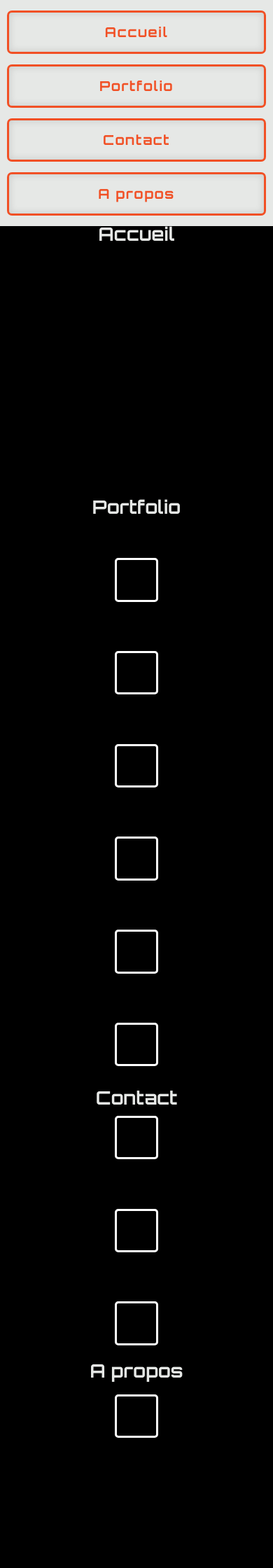
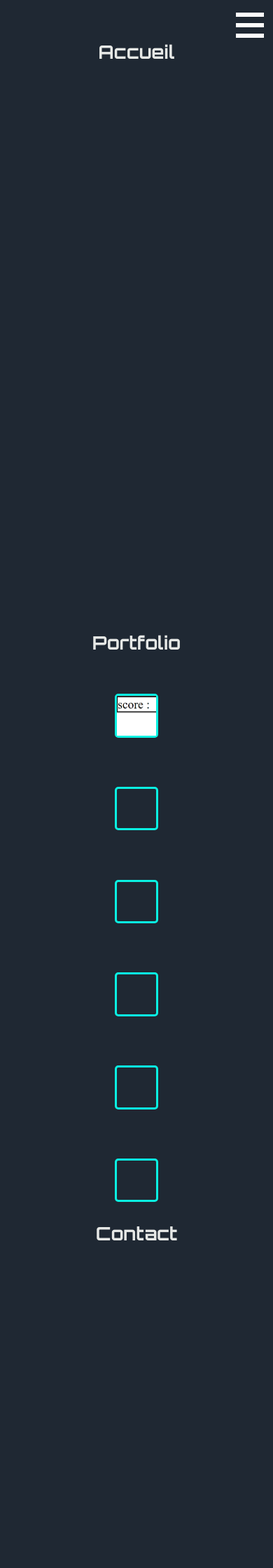
Before and after one commit to MHetmann/siteCV, a PHP site: page / in a window 390 px wide. Shown: the top 2240 px of the page at 70% size. Before the commit the page ends 2054 px from the top, so only its background shows below. Run offline with PHP 8.4, Linux system fonts and the light colour scheme; some libraries are stand-ins or nearby versions.

Commit message:
0.5 responsive

```diff
--- a/css/style.css
+++ b/css/style.css
@@ -1,12 +1,21 @@
 *,*::before,*::after{box-sizing: border-box;}
 
+html {
+    scroll-behavior: smooth;
+  }
+
+:root{
+    --main-bg-color: #1F2833;
+    --bg-color: #C5C6C7;
+    --accent-color: rgb(10, 241, 226);
+}
 
 body{
     margin:0;
     padding:0;
-    background: black;
+    background: var(--main-bg-color);
     font-family: 'Orbitron', sans-serif;
-    font-size: 1.1em;
+    font-size:  1.1em;
     display:flex;
     flex-direction: row;
     width: 400vw;
@@ -15,7 +24,7 @@ body{
 
 nav{
     width: 100vw;
-    background: #E6E8E6;
+    background: var(--bg-color);
     position:fixed;
     top:0;
     margin-bottom:100%;
@@ -27,41 +36,43 @@ nav ul {
     padding: 0;
     display:flex;
     justify-content: flex-end;
+    height: 60px;
 }
 
 
 
 nav ul li {
     display: flex;
-    justify-items: center;
+    align-items: center;
     list-style: none;
-    margin:15px 10px;
-    background:#E6E8E6;
+    margin:0px 10px;
+    background:var(--bg-color);
     position:relative;
     font-size: 1.1em;
-    font-weight: 700;
     letter-spacing: 1.5px;
     top:-100px;
-    transition: box-shadow 0.2s linear ,top 1.2s ease-in-out;
-    border-radius: 7px;
+    transition: top 1.2s ease-in-out;
 }
 
 nav li a{
-    transition: border 0.2s linear;
-    padding:0.8em 1em;
-    color: #F15025;
+    padding:0.5em 1em;
+    color: var(--accent-color);
     text-decoration: none;
-    width: 100%;
-    border: 3px solid #F15025;
+    border: 0px solid var(--accent-color);
     border-radius: 7px;
-    box-shadow: inset 0 0 10px 2px rgba(0, 0, 0, 0.1);
+    box-shadow: inset 0 0 25px 2px rgba(0, 0, 0, 0.1);
+    transition: all 0.2s linear;
 }
 
-nav ul li:hover {
+nav ul li a:hover {
     box-shadow: inset 0 0 10px 4px rgba(0, 0, 0, 0.11);
 }
 
-
+.toggle{
+    position: absolute;
+    top: 50%;
+    left: 50%;
+}
 
 section{
     position:relative;
@@ -84,13 +95,111 @@ section h1{
     justify-content: space-around;
 }
 
-#portfolio_site .site_img{
-    border:3px white solid;
+#portfolio_site a{
+    border:3px var(--accent-color) solid;
     border-radius: 5px;
     flex-basis: 16vw;
     height: 16vw;
     margin:2em 3.8em;
+    position :relative;
 }
+
+
+#site1{
+    background-image: url("../img/site_jeu_tir.png");
+    width: 100%;
+    height: 100%;
+}
+
+
+/* ======================== HAMBURGER MENU ======================== */
+
+#hamburger_menu{
+    display:none;
+}
+
+#hamburger_menu span{
+    position: absolute;
+    display:block;
+    background: #fff;
+    width: 50%;
+    height: 6px;
+    transition: .5s;
+}
+
+#hamburger_menu  span:nth-child(even){
+    left: 50%;
+}
+
+#hamburger_menu  span:nth-child(1),
+#hamburger_menu  span:nth-child(2){
+    top: 0;
+}
+
+#hamburger_menu  span:nth-child(3),
+#hamburger_menu  span:nth-child(4){
+    top: 15px;
+}
+
+#hamburger_menu  span:nth-child(5),
+#hamburger_menu  span:nth-child(6){
+    top: 30px;
+}
+
+#hamburger_menu.active span:nth-child(3){
+    transform: translateX(-50px);
+    opacity: 0;
+}
+
+#hamburger_menu.active span:nth-child(4){
+    transform: translateX(50px);
+    opacity: 0;
+}
+
+#hamburger_menu  span:nth-child(1){
+    transform-origin: top left;
+}
+
+#hamburger_menu  span:nth-child(2){
+    transform-origin: top right;
+}
+
+#hamburger_menu.active span:nth-child(1){
+    transform: rotate(45deg);
+    top: 5px;
+    left: 9px;
+}
+
+#hamburger_menu.active span:nth-child(2){
+    transform: rotate(-45deg);
+    top: 5px;
+    left:calc(50% - 9px);
+}
+
+
+#hamburger_menu  span:nth-child(5){
+    transform-origin: bottom left;
+}
+
+#hamburger_menu  span:nth-child(6){
+    transform-origin: bottom right;
+}
+
+#hamburger_menu.active span:nth-child(5){
+    transform: rotate(-45deg);
+    bottom: 5px;
+    left: 9px;
+}
+
+#hamburger_menu.active span:nth-child(6){
+    transform: rotate(45deg);
+    bottom: 5px;
+    left: calc(50% - 9px);
+}
+
+
+
+/* ================================================================ */
 
 @media screen and (max-width:1000px){
     nav ul {
@@ -98,23 +207,78 @@ section h1{
     }
 }
 
+
+@media screen and (min-width:730px){
+    nav{
+        display: block;
+    }
+}
+
 @media screen and (max-width:730px){
 
+    body{
+        width: 100vw;
+    }
+
+    section{
+        top:0;
+        width: 100vw;
+        flex-basis: 100vh;
+    }
+
+    #hamburger_menu{
+        display: block;
+        position: fixed;
+        top:1em;
+        left:calc(100% - 3em);
+        width: 40px;
+        height: 40px;
+        z-index: 101;
+    }
+
+    #hamburger_menu span{
+        position: absolute;
+        display:block;
+        background: #fff;
+        width: 50%;
+        height: 6px;
+        transition: .5s;
+    }
+
+    nav{
+        height: 100vh;
+        background: rgba(180, 180, 180, 0.2);
+        display: none;
+    }
+
+
+
     nav ul {
-        display:block;
+        flex-flow: column;
+        opacity:1;
+        position: absolute;
+        width: 100%;
+        height: 50vh;
+        background: rgb(117, 117, 117);
     }
 
     nav ul li{
         top:0;
-
+        margin: 0;
+        height: 100px;
+        align-items: center;
+        width: 100vw;
+        height: 10vh;
+        background: none;
     }
 
-    nav ul li a{
+    nav li a{
         text-align: center;
-    }
-
-    section{
-        top:260px;
+        margin: 0 auto;
+        height: 100%;
+        width: 70%;
+        box-shadow: inset 0 0 0 0;
+        border: 0;
     }
 
     body{
--- a/index.html
+++ b/index.html
@@ -5,46 +5,64 @@
   <link rel="stylesheet" href="css/style.css">
   <meta charset="UTF-8">
   <link href="https://fonts.googleapis.com/css?family=Orbitron:400,700,900" rel="stylesheet">
+  <link rel="stylesheet" href="https://use.fontawesome.com/releases/v5.6.3/css/all.css">
+  <script src="https://code.jquery.com/jquery-3.3.1.js"></script>
   <meta name="viewport" content="width=device-width, initial-scale=1.0">
   <meta http-equiv="X-UA-Compatible" content="ie=edge">
   <title>Document</title>
 </head>
 
 <body>
-  <nav>
+  <div id="hamburger_menu" class="toggle">
+    <span></span>
+    <span></span>
+    <span></span>
+    <span></span>
+    <span></span>
+    <span></span>
+  </div>
+  <nav id="navbar">
     <ul>
-      <li><a href ="#" onclick="move_section(0)">Accueil</a></li>
-      <li><a href ="#" onclick="move_section(1)">Portfolio</a></li>
-      <li><a href ="#" onclick="move_section(2)">Contact</a></li>
-      <li><a href ="#" onclick="move_section(3)">A propos</a></li>
+      <li><a href="#" onclick="move_section(0)"><i class="fas fa-home"></i>Accueil</a></li>
+      <li><a href="#" onclick="move_section(1)"><i class="fab fa-github"></i>Portfolio</a></li>
+      <li><a href="#" onclick="move_section(2)"><i class="fas fa-address-book"></i>Contact</a></li>
+      <li><a href="#" onclick="move_section(3)"><i class="fas fa-info-circle"></i>A propos</a></li>
     </ul>
+    <div id="bot_nav"></div>
   </nav>
-  <section id = "Accueil">
+  <section id="Accueil">
 
     <h1>Accueil</h1>
-
 
 
 
   </section>
 
 
-  <section id = "Portfolio">
+  <section id="Portfolio">
 
     <h1>Portfolio</h1>
-  <div id="portfolio_site">
-    <div class="site_img site1"></div>
-    <div class="site_img site2"></div>
-    <div class="site_img site3"></div>
-    <div class="site_img site4"></div>
-    <div class="site_img site5"></div>
-    <div class="site_img site1"></div>
-    <div class="site_img site2"></div>
-    <div class="site_img site3"></div>
-    <div class="site_img site4"></div>
-    <div class="site_img site5"></div>
+    <div id="portfolio_site">
+      <a href="../jeu_precision/index.html">
+        <div class="site_img" id="site1"></div>
+      </a>
+      <a href="../jeu_precision/index.html">
+        <div class="site_img" id="site2"></div>
+      </a>
+      <a href="../jeu_precision/index.html">
+        <div class="site_img" id="site3"></div>
+      </a>
+      <a href="../jeu_precision/index.html">
+        <div class="site_img" id="site4"></div>
+      </a>
+      <a href="../jeu_precision/index.html">
+        <div class="site_img" id="site5"></div>
+      </a>
+      <a href="../jeu_precision/index.html">
+        <div class="site_img" id="site6"></div>
+      </a>
 
-  </div>
+    </div>
 
 
 
@@ -55,7 +73,7 @@
   </section>
 
 
-  <section id = "Contact">
+  <section id="Contact">
 
     <h1>Contact</h1>
 
@@ -69,7 +87,7 @@
   </section>
 
 
-  <section id = "apropos">
+  <section id="apropos">
 
     <h1>A propos</h1>
 
@@ -82,7 +100,7 @@
 
   </section>
 
-  <script src ="js/script.js">
+  <script src="js/script.js">
   </script>
 
 </body>
```
Also changed, not shown: js/script.js (+103 -8 lines), img/site_jeu_tir.png (added).
